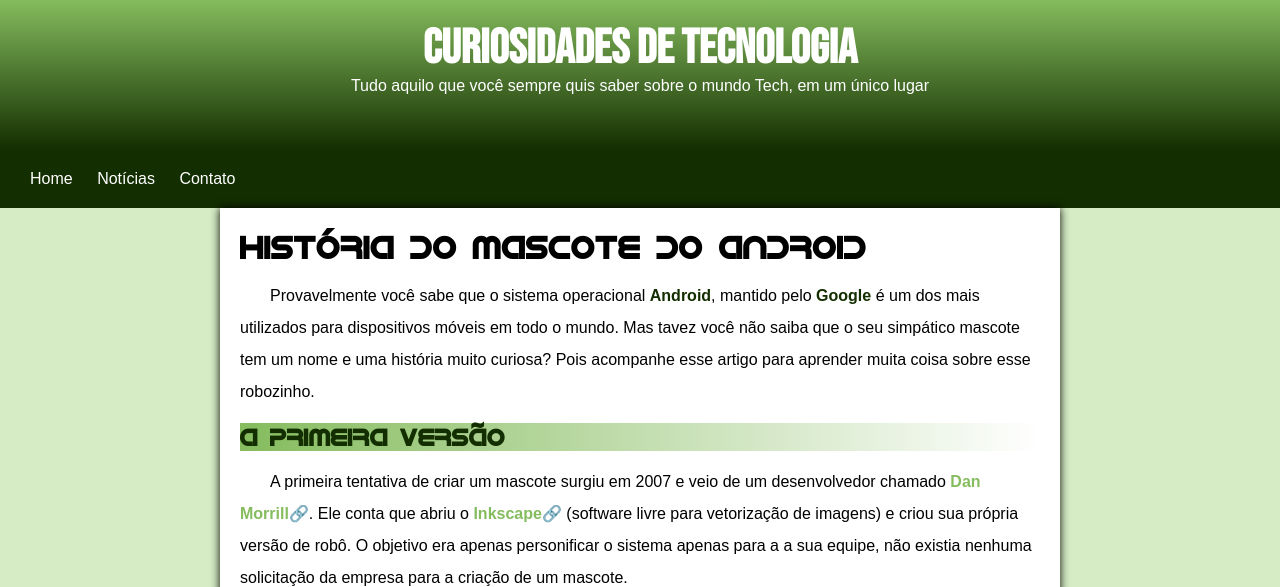
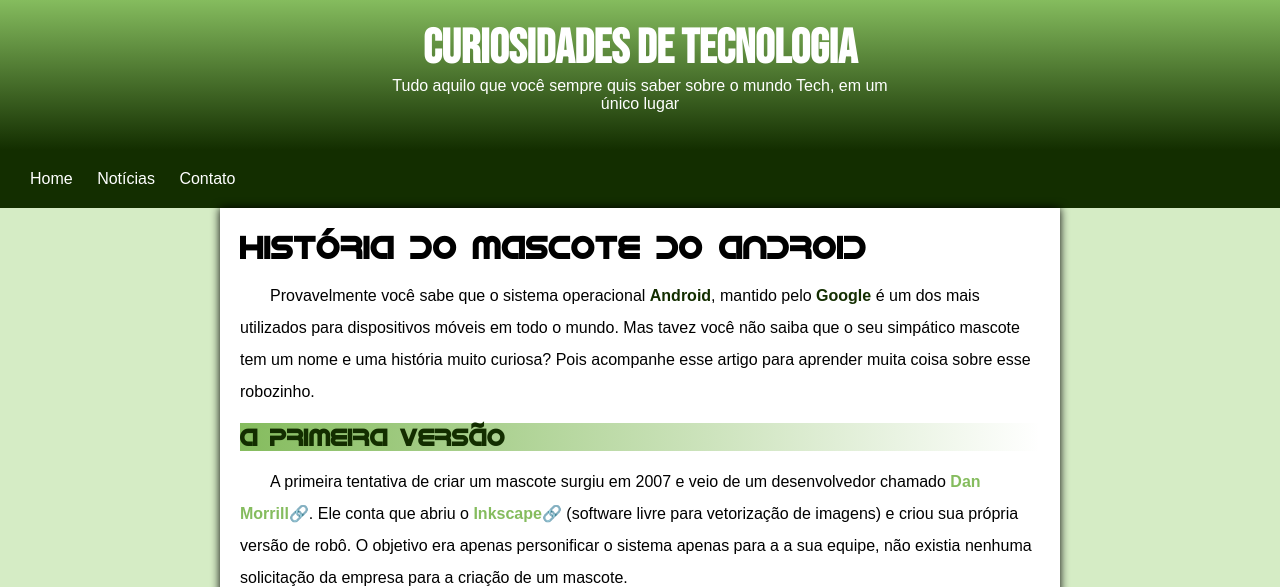
Before and after one commit to WeslleyNsou/ProjetoAndroid, a plain HTML site: page index.html in a window 1280 px wide. Shown: the top 587 px of the page. Drawn offline with Linux system fonts and the light colour scheme.

Commit message:
Update style.css

```diff
--- a/style.css
+++ b/style.css
@@ -50,7 +50,8 @@ header>h1{
 }
 header>p{
     font-family: var(--fonte-padrão);
-    max-width: 600px;
+    max-width: 500px;
+    padding-bottom: 50px;
     margin: auto;
 }
 
```
